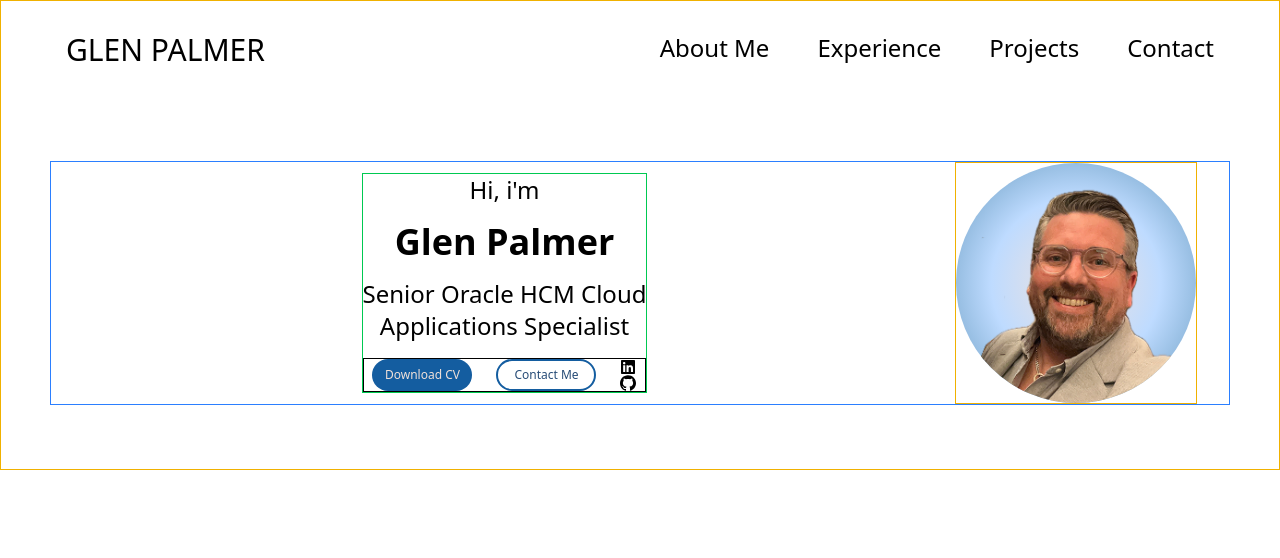
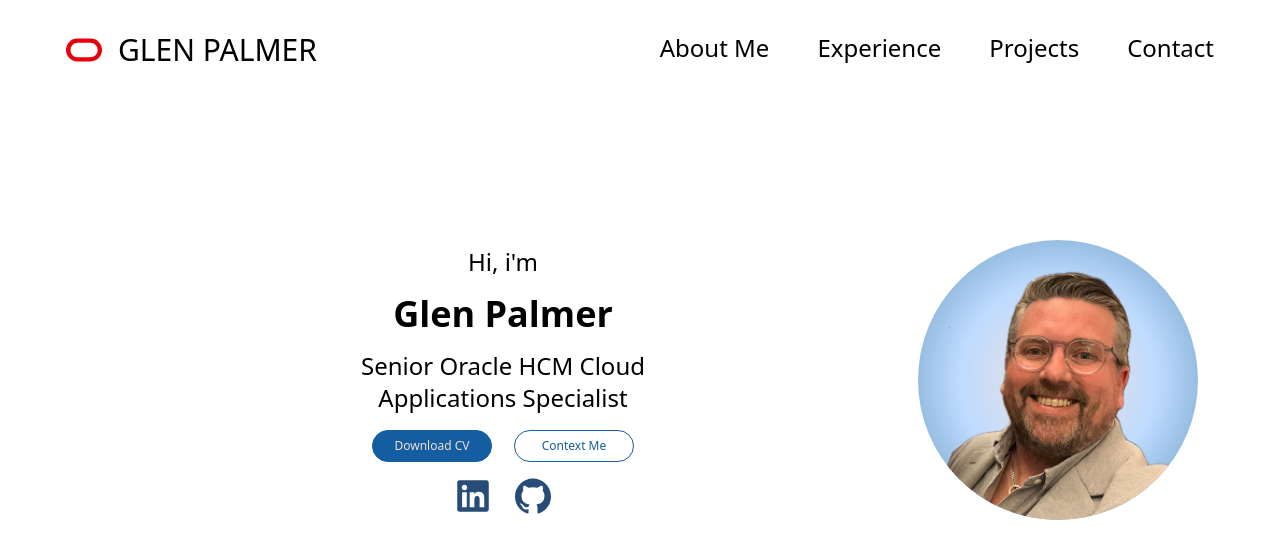
Before and after one commit to glenpalmer/glenpalmer.co.uk, a React (Vite) app: page / in a window 1280 px wide. Shown: the top 558 px of the page. Built offline with nearby package versions, Linux system fonts and the light colour scheme.

Commit message:
Finish the hero section

```diff
--- a/src/assets/components/sectionHero/HeroCallToAction.jsx
+++ b/src/assets/components/sectionHero/HeroCallToAction.jsx
@@ -3,14 +3,27 @@ import HeroLinks from "./HeroLinks";
 
 const HeroCallToAction = () => {
   return (
-    <div className="border flex justify-center gap-6">
+    /*    <div className="border flex justify-center gap-6">
       <div className="h-8 w-[100px] rounded-4xl bg-blue2 items-center text-xs justify-center flex text-white">
         Download CV
       </div>
       <div className=" border-2 border-blue2 border-width h-8 w-[100px] rounded-2xl text-xs items-center justify-center flex text-blue3">
         Contact Me
       </div>
-      <div className="flex">
+      <div className="border">
+        <HeroLinks />
+      </div>
+    </div>*/
+    <div>
+      <div className="flex justify-around">
+        <div className="flex items-center justify-center border border-blue2 bg-blue2 h-8 w-[120px] rounded-2xl text-xs text-white">
+          Download CV
+        </div>
+        <div className="flex items-center justify-center border border-blue2 h-8 w-[120px] rounded-2xl text-xs text-blue2">
+          Context Me
+        </div>
+      </div>
+      <div>
         <HeroLinks />
       </div>
     </div>
--- a/src/assets/components/sectionHero/HeroImage.jsx
+++ b/src/assets/components/sectionHero/HeroImage.jsx
@@ -4,12 +4,12 @@ import profileImage from "/public/images/profileImageHero.png";
 
 const HeroImage = () => {
   return (
-    <div className="border border-yellow-500 h-full flex items-center justify-center">
+    <div className="h-full flex items-center justify-center">
       {/*<img src="../../public/images/profileImageHero.png" alt="Profile Image" />*/}
       <img
         src={profileImage}
         alt="Profile Image"
-        className="w-60 h-60 rounded-full object-cover bg-radial-[at_50%_50%] from-white via-blue-200 to-blue1"
+        className="w-70 h-70 rounded-full object-cover bg-radial-[at_50%_50%] from-white via-blue-200 to-blue1"
       />
     </div>
   );
--- a/src/assets/components/sectionHero/HeroLinks.jsx
+++ b/src/assets/components/sectionHero/HeroLinks.jsx
@@ -4,12 +4,12 @@ import { ImGithub } from "react-icons/im";
 
 const HeroLinks = () => {
   return (
-    <div>
+    <div className="flex justify-center gap-6 mt-4">
       <div>
-        <FaLinkedin />
+        <FaLinkedin className="text-4xl text-blue3" />
       </div>
       <div>
-        <ImGithub />
+        <ImGithub className="text-4xl text-blue3" />
       </div>
     </div>
   );
--- a/src/assets/components/sectionHero/HeroMain.jsx
+++ b/src/assets/components/sectionHero/HeroMain.jsx
@@ -4,8 +4,8 @@ import HeroImage from "./HeroImage";
 
 const HeroMain = () => {
   return (
-    <div className="border border-yellow-500 pt-40 pb-16">
-      <div className="border border-blue-500 relative flex max-w-[1180px] mx-auto justify-between items-center px-8">
+    <div className="pt-60 pb-16">
+      <div className="relative flex max-w-[1180px] mx-auto justify-between items-center px-8">
         <HeroText />
         <HeroImage />
       </div>
--- a/src/assets/components/sectionHero/HeroText.jsx
+++ b/src/assets/components/sectionHero/HeroText.jsx
@@ -3,14 +3,14 @@ import HeroCallToAction from "./HeroCallToAction";
 
 const HeroText = () => {
   return (
-    <div className="border border-green-500 flex flex-col h-full gap-4 relative left-[25%]">
+    <div className="flex flex-col h-full gap-4 relative left-[25%]">
       <h2 className="text-2xl text-center">Hi, i'm</h2>
       <h1 className="text-4xl text-center font-bold">Glen Palmer</h1>
       <h2 className="text-2xl text-center">
         Senior Oracle HCM Cloud
         <br /> Applications Specialist
       </h2>
-      <div className="boreder border-black">
+      <div>
         <div>
           <HeroCallToAction />
         </div>
--- a/src/assets/components/sectionNavbar/NavbarLogo.jsx
+++ b/src/assets/components/sectionNavbar/NavbarLogo.jsx
@@ -1,9 +1,15 @@
 import React from "react";
+import { SiOracle } from "react-icons/si";
 
 const NavbarLogo = () => {
   return (
-    <div>
-      <h1 className="text-3xl uppercase">Glen Palmer</h1>
+    <div className="flex items-center">
+      <div className="mr-4">
+        <SiOracle className="text-red-600 text-4xl" />
+      </div>
+      <div>
+        <h1 className="text-3xl uppercase">Glen Palmer</h1>
+      </div>
     </div>
   );
 };
```
